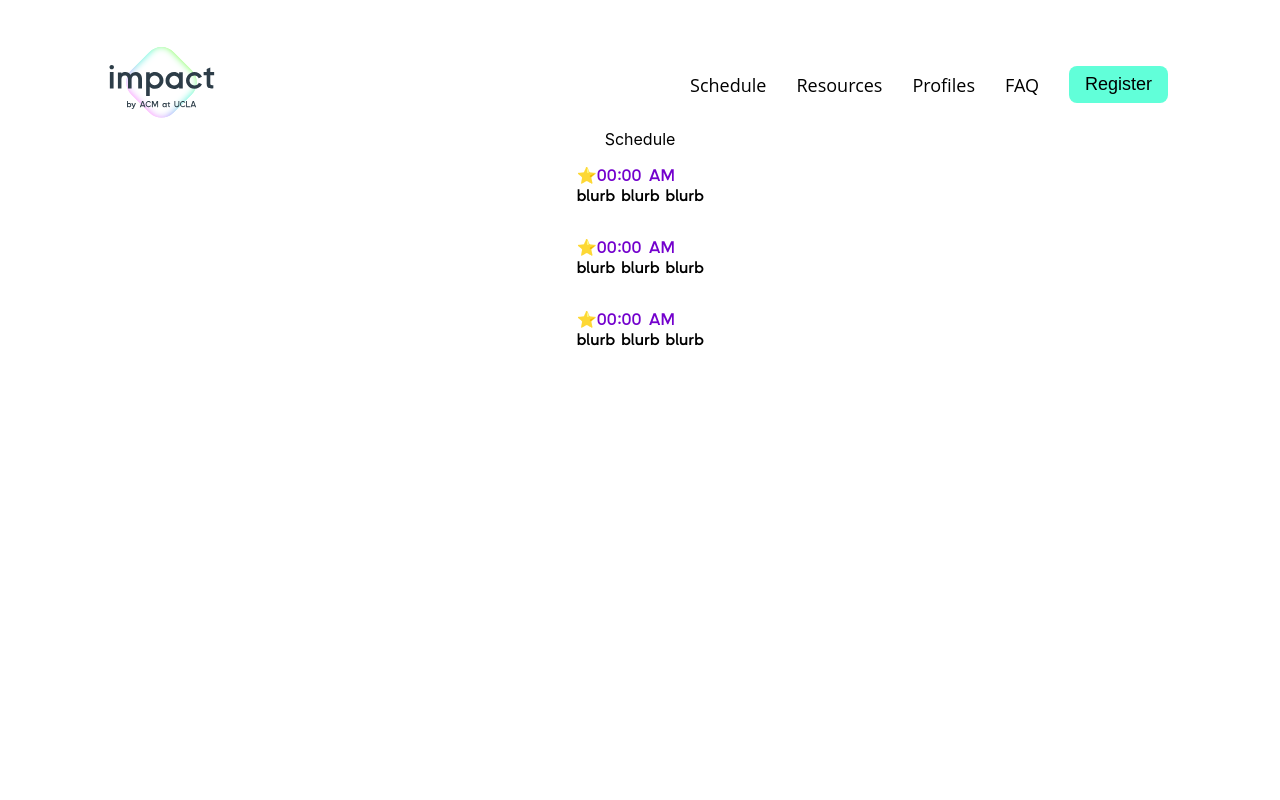
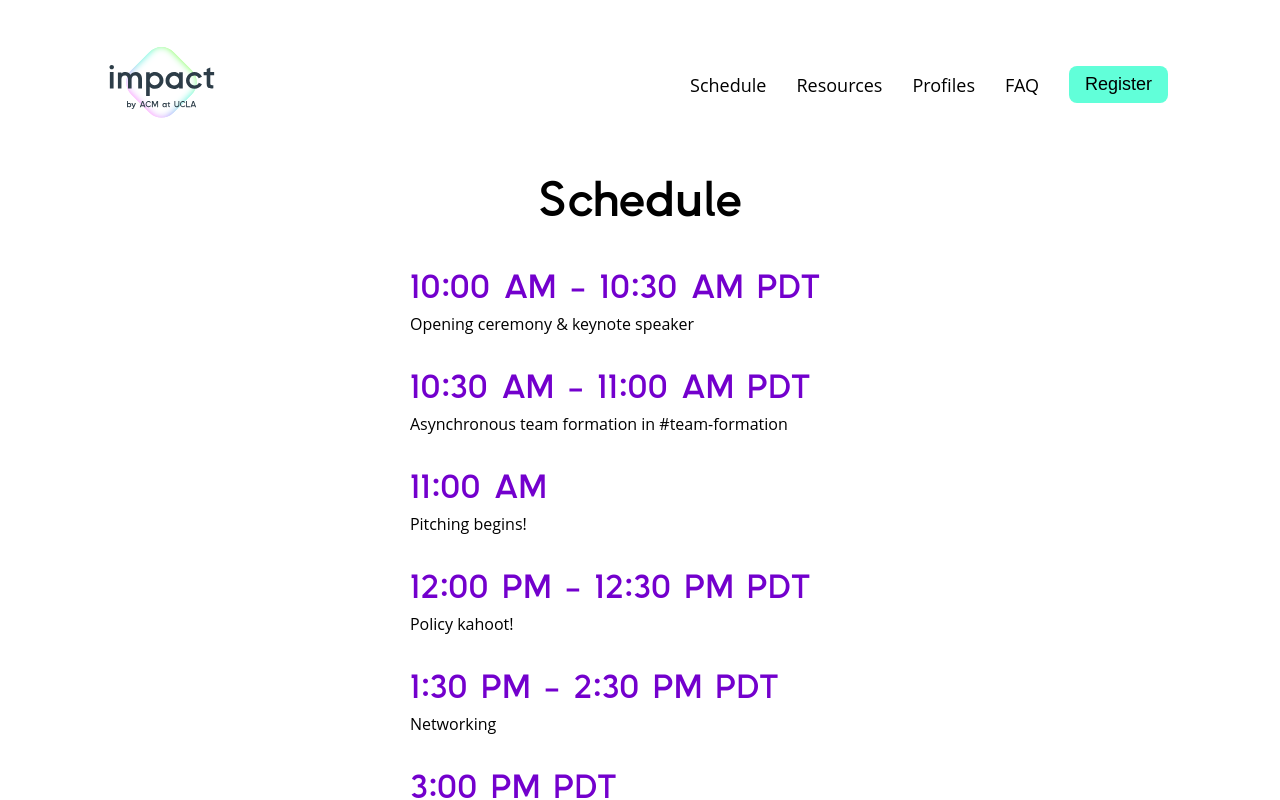
Before and after one commit to uclaacm/impact-policy-pitachathon, a React (Create React App) app: page /schedule in a window 1280 px wide. Shown: the top 800 px of the page. Built offline with nearby package versions, Linux system fonts and the light colour scheme.

Commit message:
schedule page

```diff
--- a/src/components/Event.js
+++ b/src/components/Event.js
@@ -1,18 +1,18 @@
 import React from "react";
 import styled from "styled-components";
-import Emoji from "./Emoji";
 
 const Time = styled("div")`
     font-family: 'Westwood Sans';
-    font-size: 24;
-    display: flex;
-    align-items: flex-start;
+    font-size: 32px;
     color: #7300CD;
+    padding-bottom: 1vh;
 `;
 
 const Description = styled("div")`
-    font-family: 'Westwood Sans';
-    font-size: 16;
+    font-family: "Open Sans", sans-serif;
+    font-size: 16px;
+    display: flex;
+    align-items: flex-start;
 `;
 
 const AllContainer = styled("div")`
@@ -20,16 +20,13 @@ const AllContainer = styled("div")`
     flex-direction: column;
     padding-top: 2vh;
     padding-bottom: 2vh;
-`
+`;
 
 export default class Event extends React.Component {
-    constructor(props) {
-        super(props);
-    }
     render() {
         return (
             <AllContainer>
-                <Time><Emoji symbol="⭐️" />{' '}{this.props.time}</Time>
+                <Time>{this.props.time}</Time>
                 <Description>{this.props.description}</Description>
             </AllContainer>
         )
--- a/src/pages/Schedule.jsx
+++ b/src/pages/Schedule.jsx
@@ -3,23 +3,44 @@ import styled from "styled-components";
 import Event from "../components/Event";
 
 const Container = styled("div")`
-display: flex;
-flex-direction: column;
-justify-content: center;
-align-items: center;
+    display: flex;
+    flex-direction: column;
+    justify-content: flex-start;
+    align-items: flex-start;
+`;
+
+const Title = styled("div")`
+    padding-top: 5vh;
+    padding-bottom: 3vh;
+    font-family: 'Westwood Sans';
+    font-size: 48px;
+    display: flex;
+    align-items: flex-start;
+`;
+
+const AllContainer = styled("div")`
+    display: flex;
+    flex-direction: column;
+    justify-content: center;
+    align-items: center;
+    padding-bottom: 10vh;
 `;
 
 export default class Schedule extends React.Component {
     render() {
         return (
-            <div>
-                Schedule
+            <AllContainer>
+                <Title>Schedule</Title>
                 <Container>
-                    <Event time="00:00 AM" description="blurb blurb blurb"></Event>
-                    <Event time="00:00 AM" description="blurb blurb blurb"></Event>
-                    <Event time="00:00 AM" description="blurb blurb blurb"></Event>
+                    <Event time="10:00 AM - 10:30 AM PDT" description="Opening ceremony & keynote speaker"></Event>
+                    <Event time="10:30 AM - 11:00 AM PDT" description="Asynchronous team formation in #team-formation"></Event>
+                    <Event time="11:00 AM" description="Pitching begins!"></Event>
+                    <Event time="12:00 PM - 12:30 PM PDT" description="Policy kahoot!"></Event>
+                    <Event time="1:30 PM - 2:30 PM PDT" description="Networking"></Event>
+                    <Event time="3:00 PM PDT" description="Judging"></Event>
+                    <Event time="4:00 PM PDT - 4:30 PM PDT" description="Closing presentation"></Event>
                 </Container>
-            </div>
+            </AllContainer>
         )
     }
 }
```
